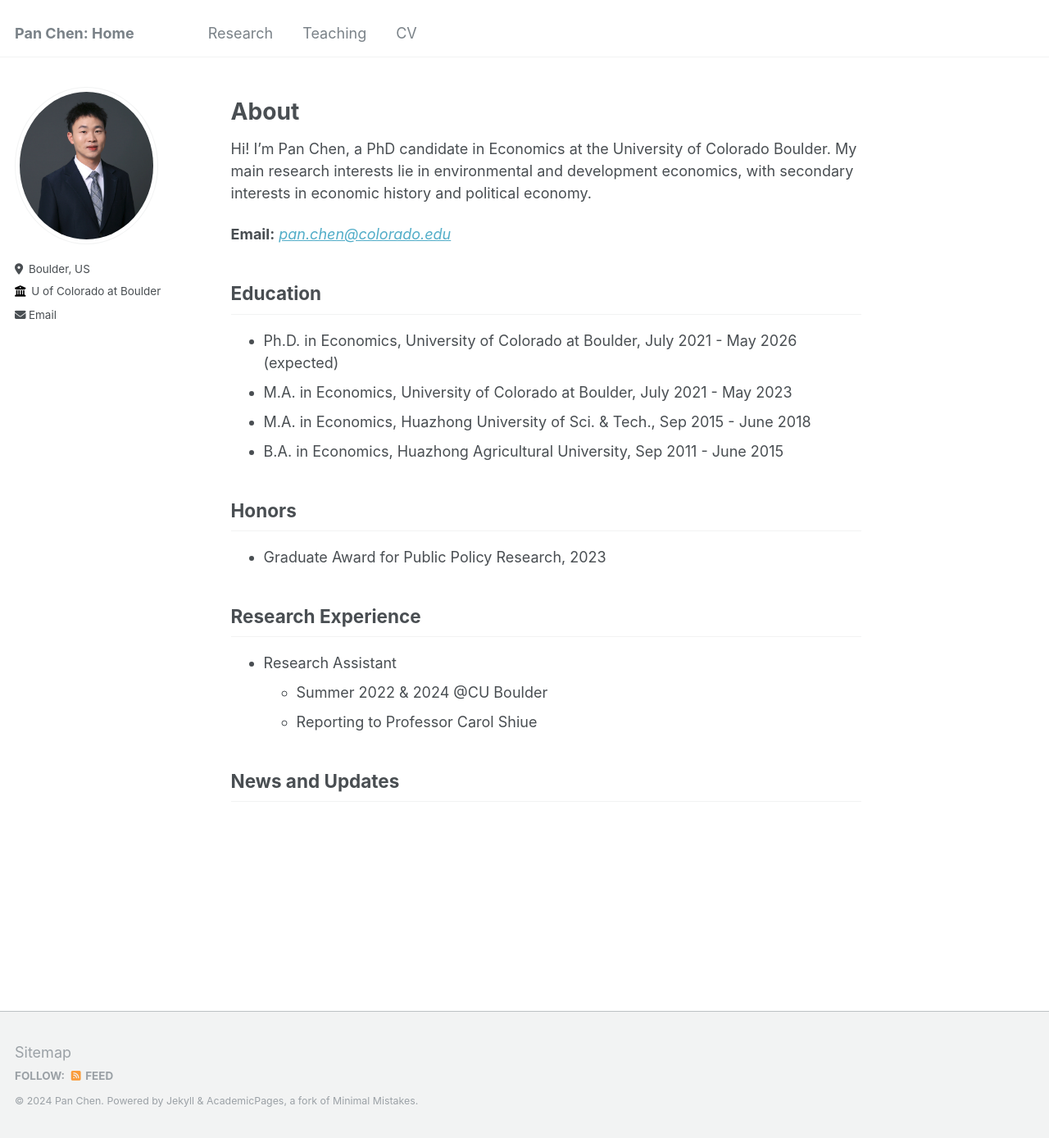
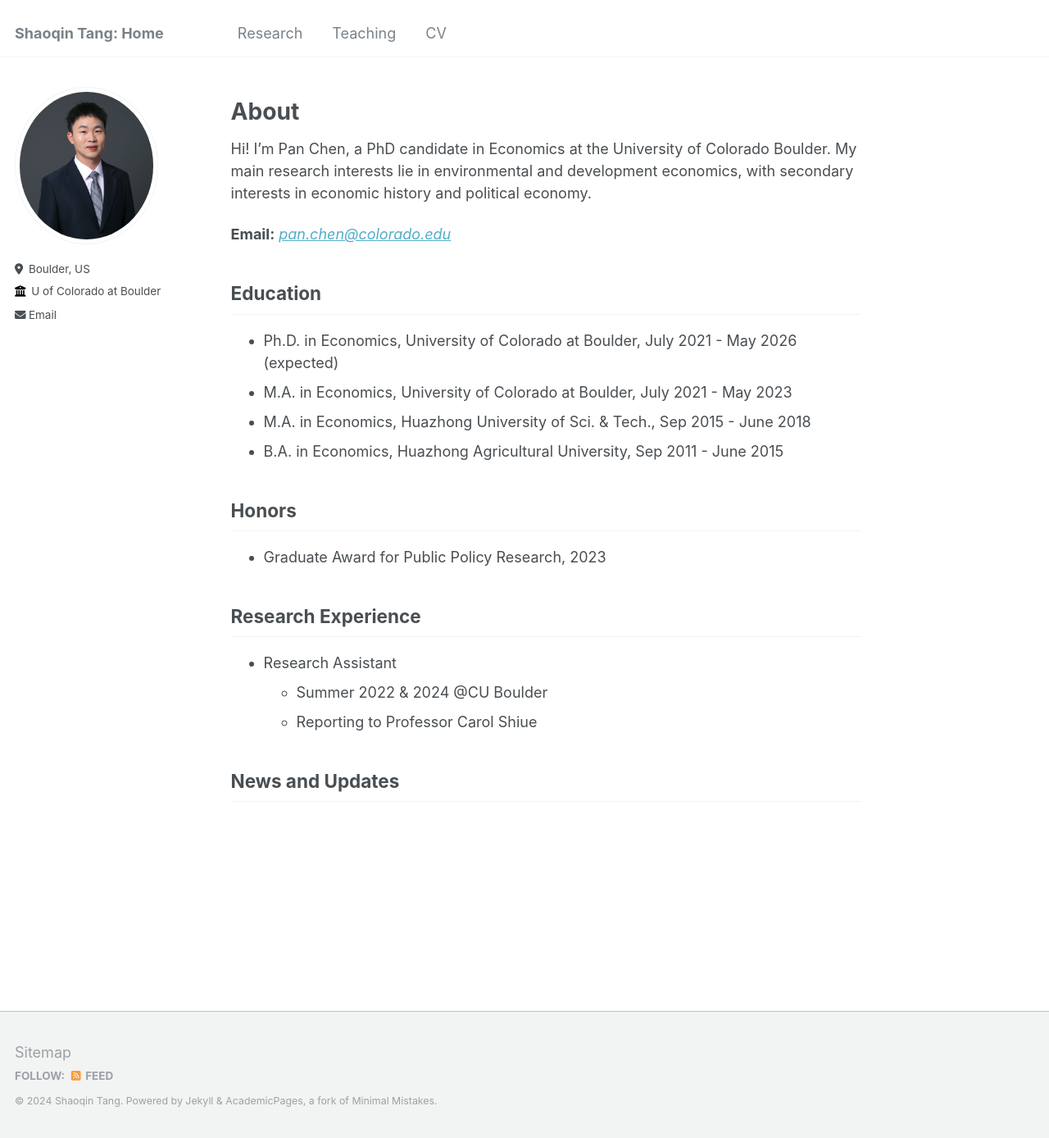
Before and after one commit to shaoqint/Shaoqint.github.io, a Jekyll site: the page built from _pages/about.md, in a window 1280 px wide and 1388 px high. Shown: the whole window at 82% size. Built offline with Jekyll 4.4.1, drawn with Linux system fonts in a browser that asks for light colours.

Commit message:
Update _config.yml

```diff
--- a/_config.yml
+++ b/_config.yml
@@ -9,13 +9,13 @@
 
 # Basic Site Settings
 locale                   : "en-US"
-title                    : "Pan Chen: Home"
+title                    : "Shaoqin Tang: Home"
 title_separator          : "-"
-name                     : &name "Pan Chen"
+name                     : &name "Shaoqin Tang"
 #description              : &description "personal description"
-url                      : https://panxchen.github.io # the base hostname & protocol for your site e.g. "https://mmistakes.github.io"
+url                      : https://shaoqint.github.io # the base hostname & protocol for your site e.g. "https://mmistakes.github.io"
 #baseurl                  : "" # the subpath of your site, e.g. "/blog"
-repository               : "panxchen/panxchen.github.io"
+repository               : "shaoqint/shaoqint.github.io"
 
 # Site Author - The following control what appear as part of the author content on the side bar.
 #               If a field is blank the icon and link will not appear, otherwise it will be shown.
```
